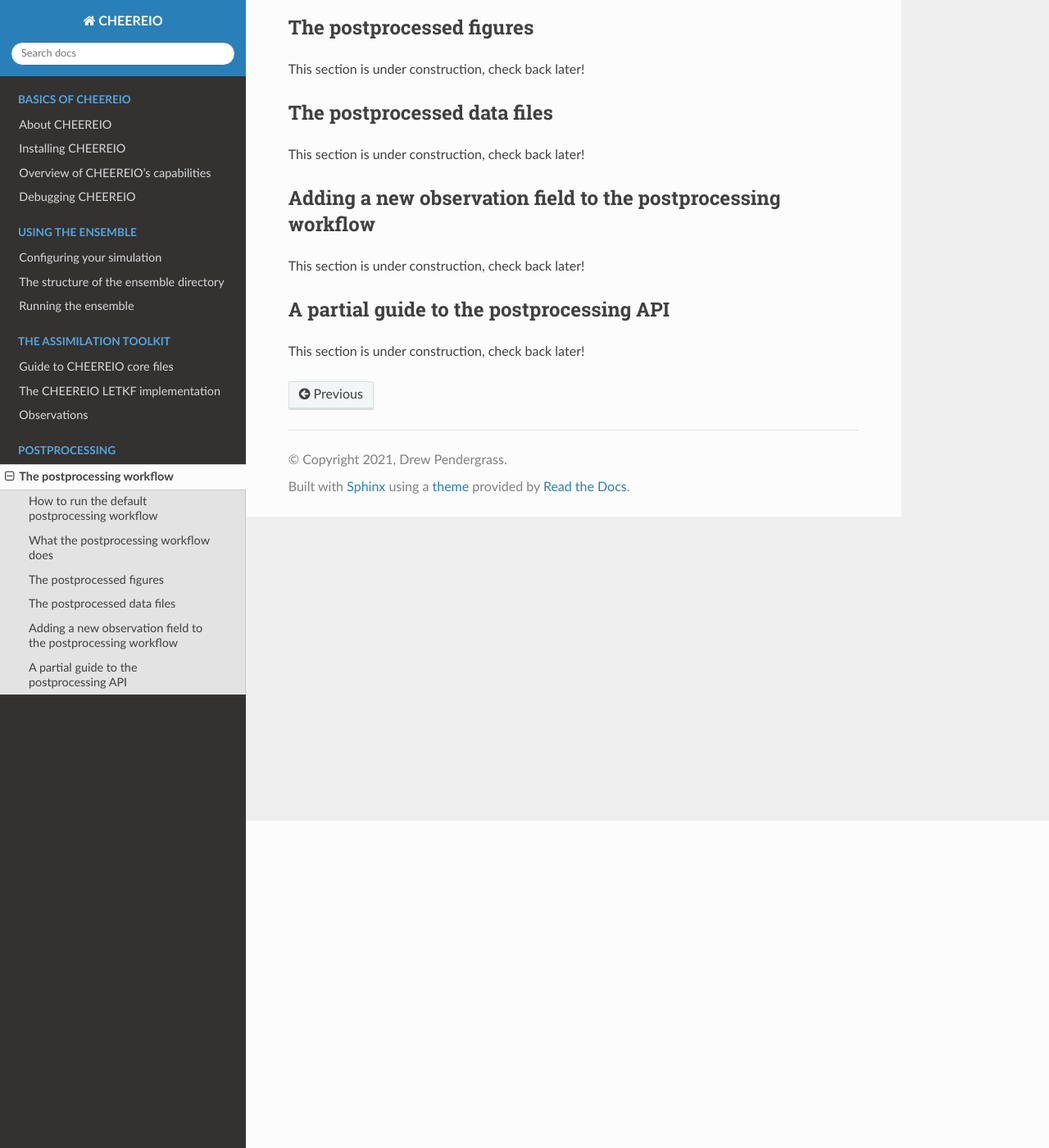
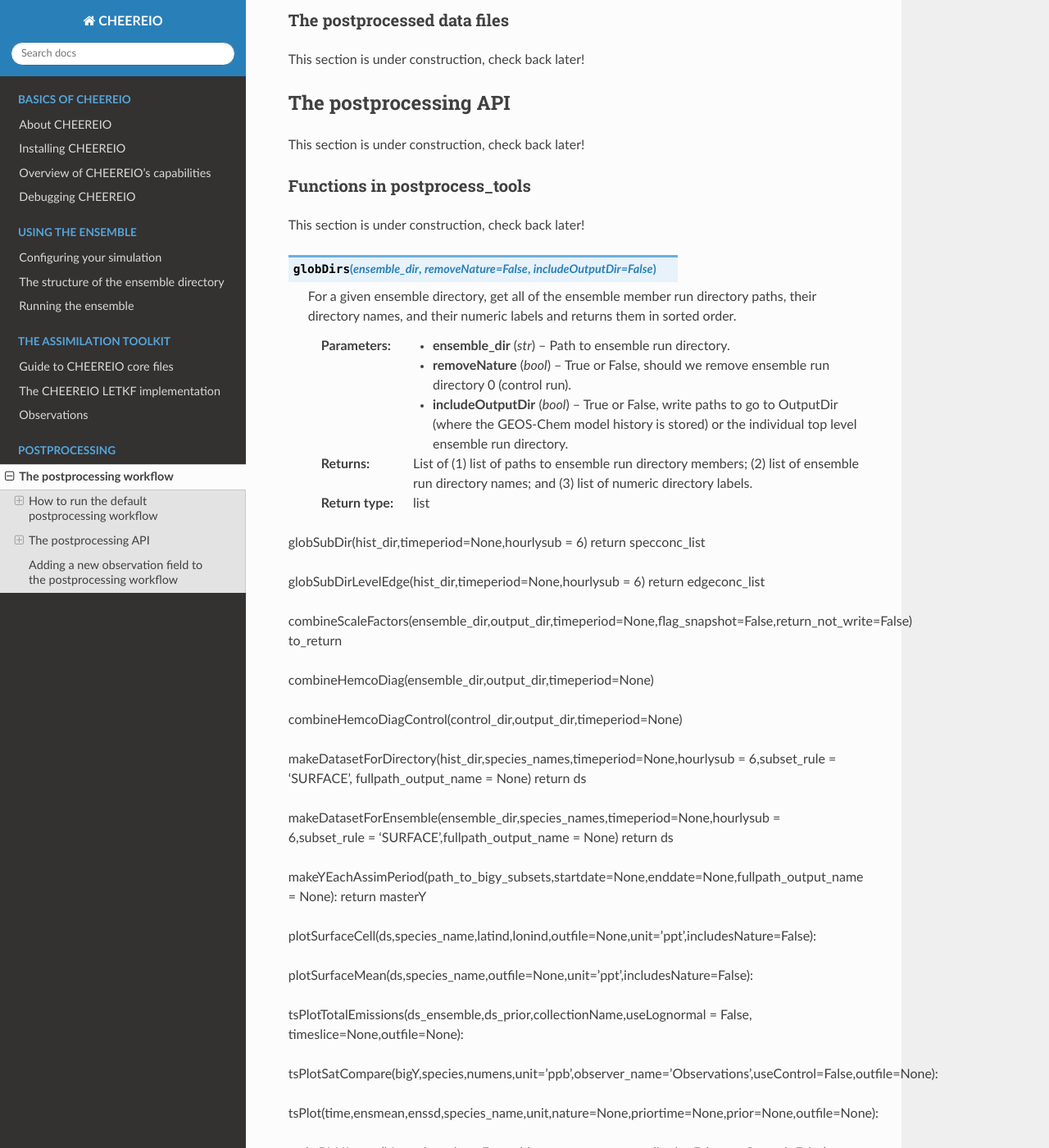
Before and after one commit to drewpendergrass/CHEEREIO, a Sphinx documentation site: the page built from docs/Postprocess-workflow.rst, in a window 1280 px wide and 1400 px high, scrolled down 399 px. Shown: the whole window at 82% size. Built offline with Sphinx 7.4.7 and the Read the Docs theme 2.0.0, drawn with Linux system fonts in a browser that asks for light colours; some of the changed text lies outside the part shown.

Commit message:
start documenting postprocessing

```diff
--- a/docs/Postprocess-workflow.rst
+++ b/docs/Postprocess-workflow.rst
@@ -10,20 +10,84 @@ How to run the default postprocessing workflow
 
 This section is under construction, check back later!
 
-What the postprocessing workflow does
+The postprocessed figures
+~~~~~~~~~~~~~
+
+This section is under construction, check back later!
+
+The postprocessed data files
+~~~~~~~~~~~~~
+
+This section is under construction, check back later!
+
+The postprocessing API
 -------------
 
 This section is under construction, check back later!
 
-The postprocessed figures
--------------
+Functions in postprocess_tools
+~~~~~~~~~~~~~
 
 This section is under construction, check back later!
 
-The postprocessed data files
--------------
+.. py:function:: globDirs(ensemble_dir,removeNature=False,includeOutputDir=False)
+
+   For a given ensemble directory, get all of the ensemble member run directory paths, their directory names, and their numeric labels and returns them in sorted order.
+
+   :param str ensemble_dir: Path to ensemble run directory.
+   :param bool removeNature: True or False, should we remove ensemble run directory 0 (control run).
+   :param bool includeOutputDir: True or False, write paths to go to OutputDir (where the GEOS-Chem model history is stored) or the individual top level ensemble run directory.
+   :return: List of (1) list of paths to ensemble run directory members; (2) list of ensemble run directory names; and (3) list of numeric directory labels.
+   :rtype: list
+
+globSubDir(hist_dir,timeperiod=None,hourlysub = 6)
+return specconc_list
+
+globSubDirLevelEdge(hist_dir,timeperiod=None,hourlysub = 6)
+return edgeconc_list
+
+combineScaleFactors(ensemble_dir,output_dir,timeperiod=None,flag_snapshot=False,return_not_write=False)
+to_return
+
+combineHemcoDiag(ensemble_dir,output_dir,timeperiod=None)
+
+combineHemcoDiagControl(control_dir,output_dir,timeperiod=None)
+
+makeDatasetForDirectory(hist_dir,species_names,timeperiod=None,hourlysub = 6,subset_rule = 'SURFACE', fullpath_output_name = None)
+return ds
+
+makeDatasetForEnsemble(ensemble_dir,species_names,timeperiod=None,hourlysub = 6,subset_rule = 'SURFACE',fullpath_output_name = None)
+return ds
+
+makeYEachAssimPeriod(path_to_bigy_subsets,startdate=None,enddate=None,fullpath_output_name = None):
+return masterY
+
+plotSurfaceCell(ds,species_name,latind,lonind,outfile=None,unit='ppt',includesNature=False):
+
+plotSurfaceMean(ds,species_name,outfile=None,unit='ppt',includesNature=False):
+
+tsPlotTotalEmissions(ds_ensemble,ds_prior,collectionName,useLognormal = False, timeslice=None,outfile=None):
+
+tsPlotSatCompare(bigY,species,numens,unit='ppb',observer_name='Observations',useControl=False,outfile=None):
+
+tsPlot(time,ensmean,enssd,species_name,unit,nature=None,priortime=None,prior=None,outfile=None):
+
+makeBigYArrays(bigy,gclat,gclon,nEnsemble,postprocess_save_albedo=False,useControl=False):
+return arraysbase
+
+Functions in map_tools
+~~~~~~~~~~~~~
 
 This section is under construction, check back later!
+
+plotMap(m,lat,lon,flat,labelname,outfile,clim=None,cmap=None,useLog=False,minval = None):
+
+plotEmissions(m,lat,lon,ppdir, hemco_diags_to_process,plotWithLogScale=True, min_emis=None,min_emis_std=None, plotcontrol=True,useLognormal = False, aggToMonthly=True):
+
+plotScaleFactor(m,lat,lon,ppdir, useLognormal = False, aggToMonthly=True):
+
+agg_to_monthly(dates, to_agg)
+return [dates,to_return]
 
 .. _New field in postprocessing:
 
@@ -31,8 +95,3 @@ Adding a new observation field to the postprocessing workflow
 -------------
 
 This section is under construction, check back later!
-
-A partial guide to the postprocessing API
--------------
-
-This section is under construction, check back later!
```
